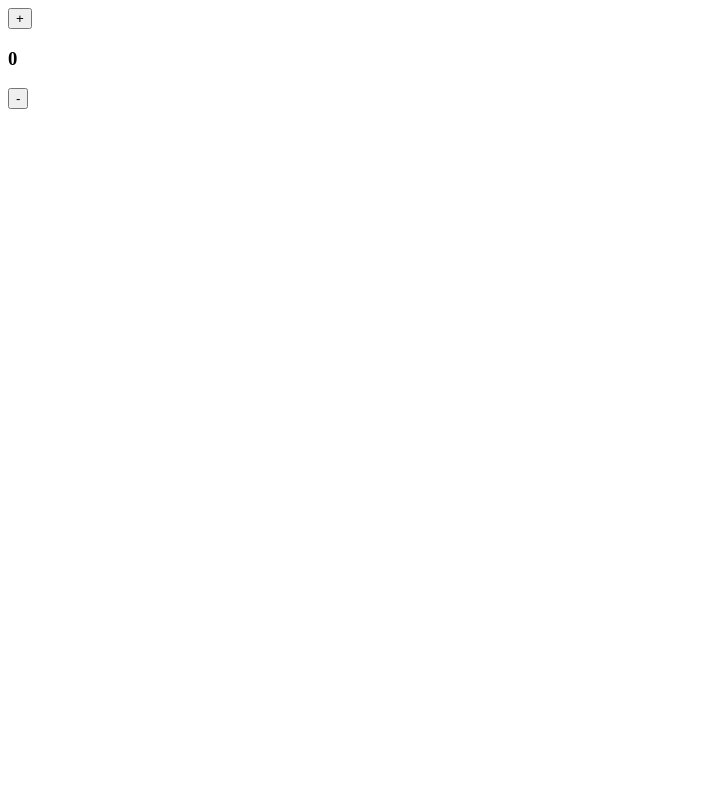
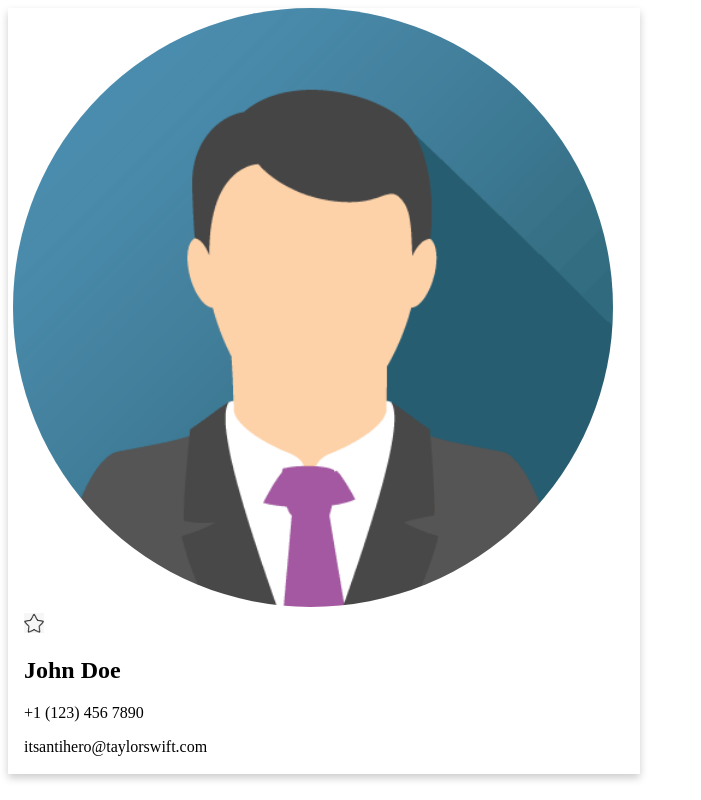
Before and after one commit to HarikaPenukonda/event-listener-tutorial, a React (Create React App) app: page / in a window 1280 px wide. Shown: the whole page, without its empty margins (0-701 px from the left). Built offline with nearby package versions, Linux system fonts and the light colour scheme.

Commit message:
Setting state from child components

```diff
--- a/src/App.js
+++ b/src/App.js
@@ -1,9 +1,9 @@
 import React from "react";
-//import ComplexObjects from "./ComplexObjects";
+import ComplexObjects2 from "./ComplexObjects2";
 //import Ternary from "./Ternary";
 //import Conundrum from "./Conundrum";
 //import StateDemo from "./StateDemo";
-import Counter2 from "./Counter2";
+//import Counter2 from "./Counter2";
 //import ComplexArray from "./complexArrays"
 //import ComplexA from "./ComplexA"
 
@@ -15,8 +15,8 @@ export default function App(){
         //<Ternary/>
         //<ComplexArray/>
         //<ComplexA/>
-        //<ComplexObjects/>
-        <Counter2/>
+        <ComplexObjects2/>
+        //<Counter2/>
     )
 }
 
--- /dev/null
+++ b/src/ComplexObjects2.js
@@ -0,0 +1,57 @@
+import React from "react";
+
+export default function ComplexObjects(){
+    const [contact, setContact] = React.useState({
+        "firstName" : "John",
+        "lastName" : "Doe",
+        "phone" : "+1 (123) 456 7890",
+        "email" : "itsantihero@taylorswift.com",
+        "isFavourite" : false
+    })
+
+    /*
+        Challenge 2 : Use a ternary to determine which star image filename
+        should be used based on `contact.isFavourite` property
+
+        `true` => "star-filled.png"
+        `false => "star-empty.png"
+
+        let starIcon = // you code
+    */
+
+    let starIcon = contact.isFavourite ? "star-filled.png" : "star-empty.png"
+
+    function toggleFavourite(){
+        setContact(prevContact => ({
+            ...prevContact,
+            isFavourite : !prevContact.isFavourite
+         })
+        )
+    }
+    //    setContact(prevContact =>{
+    //     return{
+    //         ...prevContact,
+    //         isFavourite : !prevContact.isFavourite
+    //     }
+
+    //    })
+    //}
+
+    return(
+        <main>
+            <article className="card">
+                <img src="./images/img_avatar.png"
+                    className="card--image"
+                />
+                <div className="card--info">
+                <img src={`/images/${starIcon}`}
+                    width={"20px"}
+                    onClick={toggleFavourite}/>
+                <h2 className="card--name">{contact.firstName} {contact.lastName}</h2>
+                <p className="card--contact">{contact.phone}</p>
+                <p className="card--contact">{contact.email}</p>
+                </div>
+            </article>
+        </main>
+    )
+}
```
